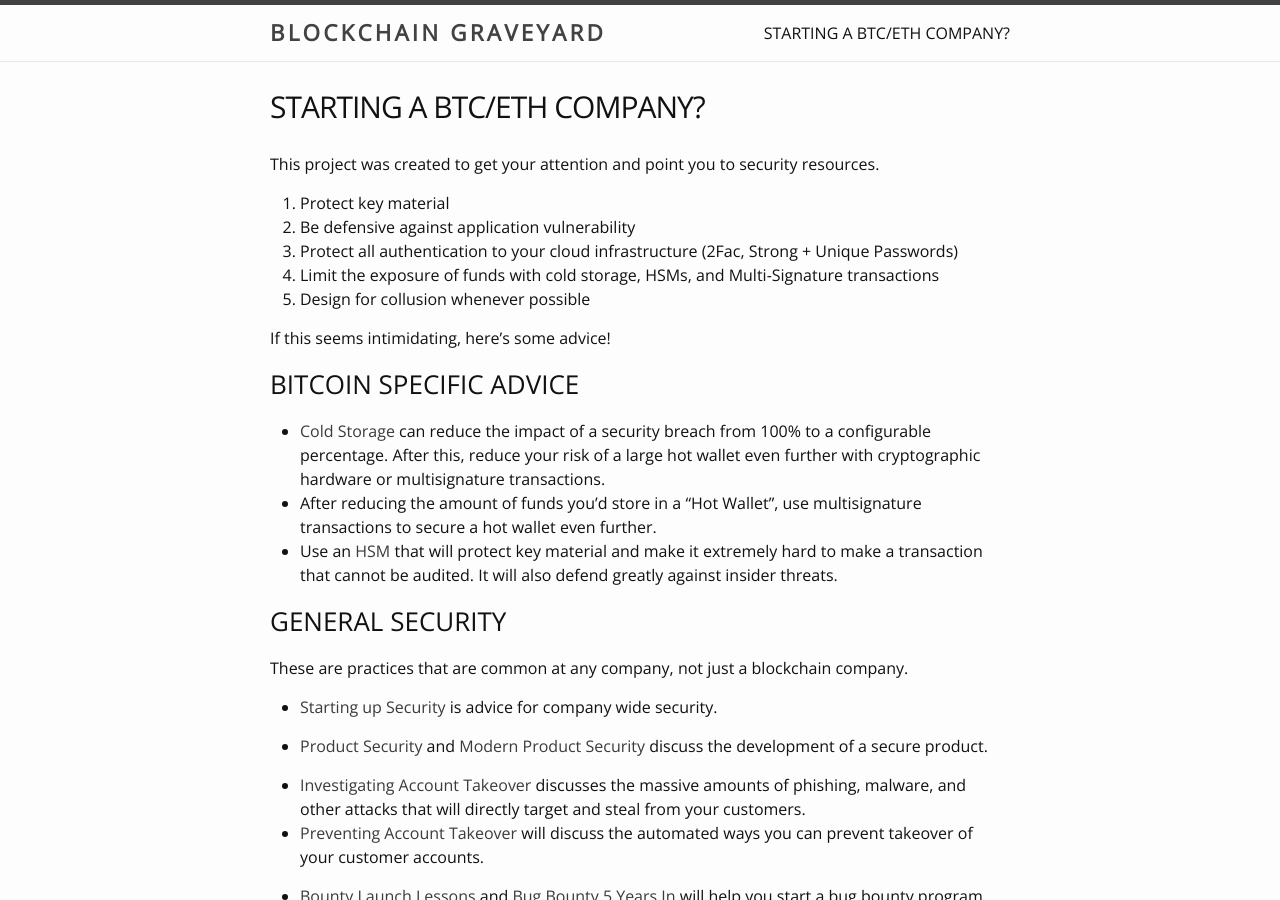
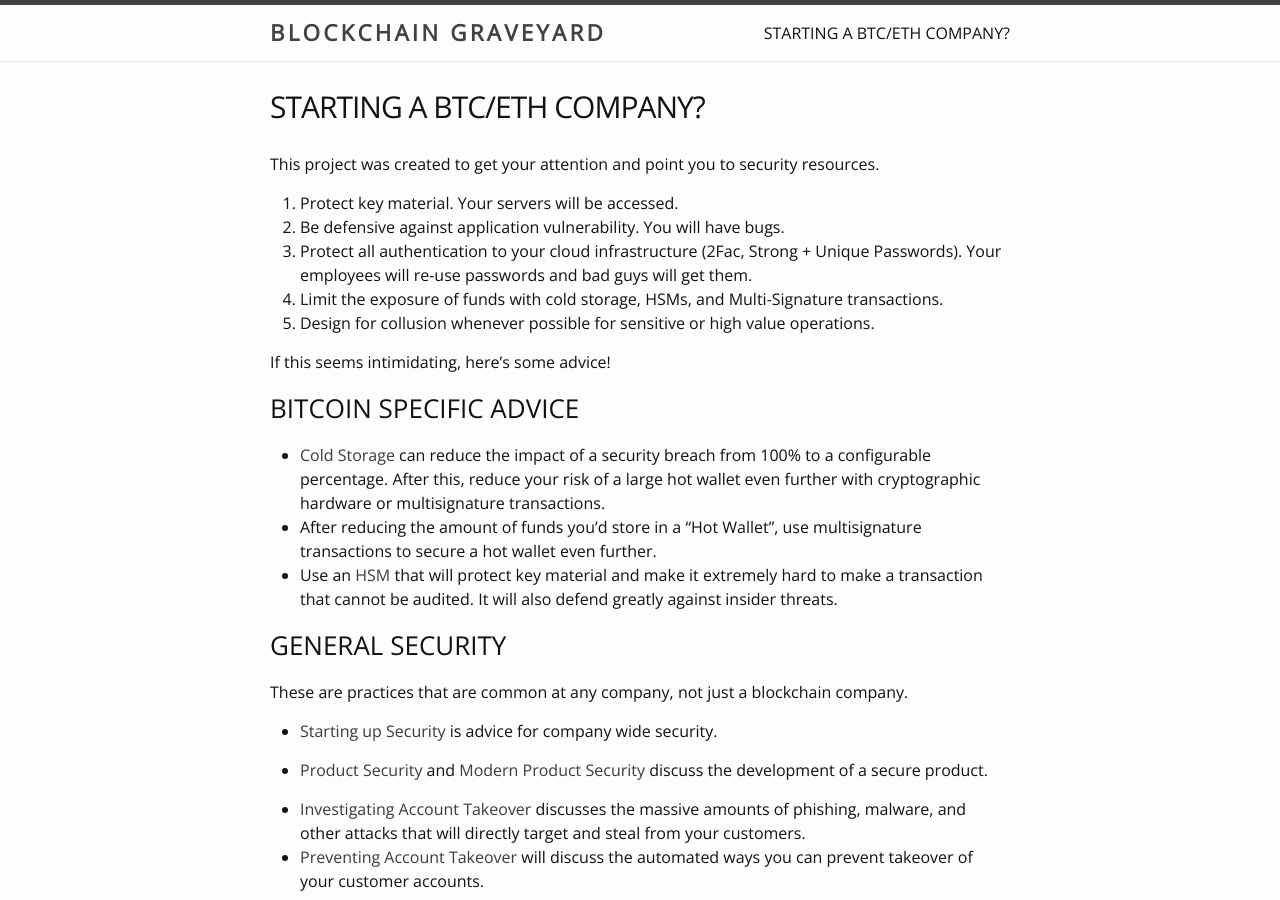
Before and after one commit to magoo/Blockchain-Graveyard, a Jekyll site: the page built from advice.md, in a window 1280 px wide and 900 px high. Built offline with Jekyll 4.4.1, drawn with Linux system fonts in a browser that asks for light colours; nearby versions of some CDN libraries.

Commit message:
Updates to Advice

```diff
--- a/advice.md
+++ b/advice.md
@@ -7,13 +7,13 @@
 This project was created to get your attention and point you to security resources.
 
 
-1. Protect key material
-2. Be defensive against application vulnerability
-3. Protect all authentication to your cloud infrastructure (2Fac, Strong + Unique Passwords)
-4. Limit the exposure of funds with cold storage, HSMs, and Multi-Signature transactions
-5. Design for collusion whenever possible
+1. Protect key material. Your servers will be accessed.
+2. Be defensive against application vulnerability. You will have bugs.
+3. Protect all authentication to your cloud infrastructure (2Fac, Strong + Unique Passwords). Your employees will re-use passwords and bad guys will get them.
+4. Limit the exposure of funds with cold storage, HSMs, and Multi-Signature transactions.
+5. Design for collusion whenever possible for sensitive or high value operations.
 
- If this seems intimidating, here's some advice!
+If this seems intimidating, here's some advice!
 
 ### Bitcoin Specific Advice
 
```
